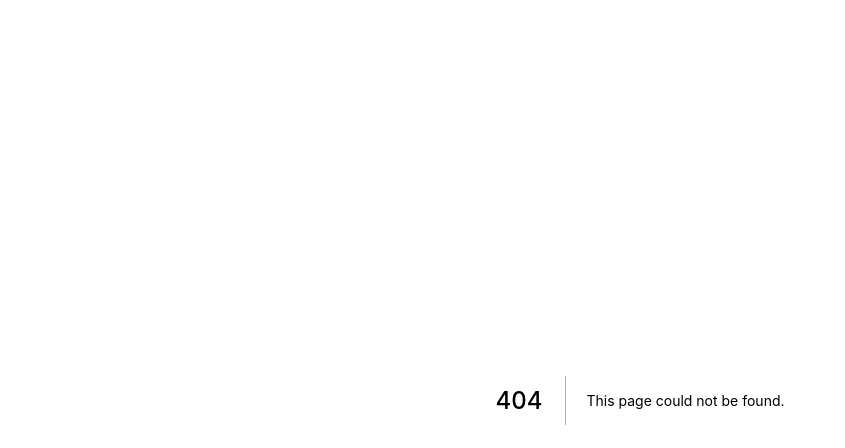
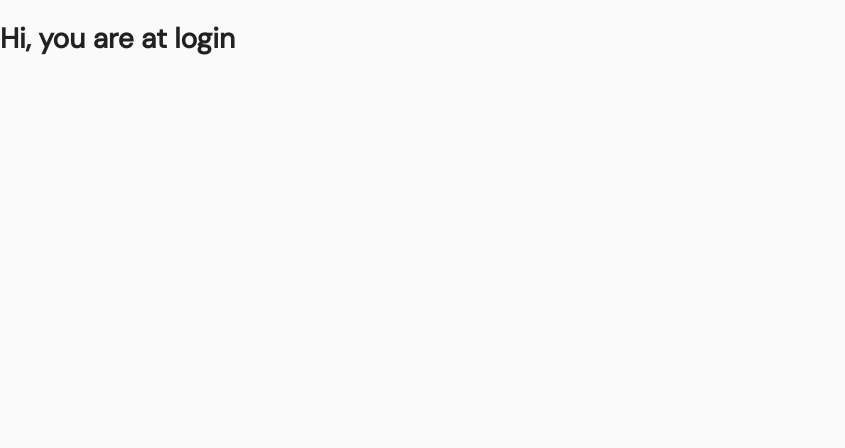
Before and after one commit to tphume/seatlect-web, a Next.js app: page /login in a window 1280 px wide. Before the commit this address had no page. Shown: the top 448 px of the page, without its empty margins (0-845 px from the left). Built offline with nearby package versions, Linux system fonts and the light colour scheme.

Commit message:
Added empty login page

```diff
--- a/pages/index.js
+++ b/pages/index.js
@@ -1,9 +1,9 @@
-import Head from 'next/head';
+import React from 'react';
 
 export default function Home() {
   return (
     <div>
-      <h1>Hi</h1>
+      <h1>Hi, you are at home page</h1>
     </div>
   );
 }
--- /dev/null
+++ b/pages/login.js
@@ -0,0 +1,9 @@
+import React from 'react';
+
+export default function Login() {
+  return (
+    <div>
+      <h1>Hi, you are at login</h1>
+    </div>
+  );
+}
```
